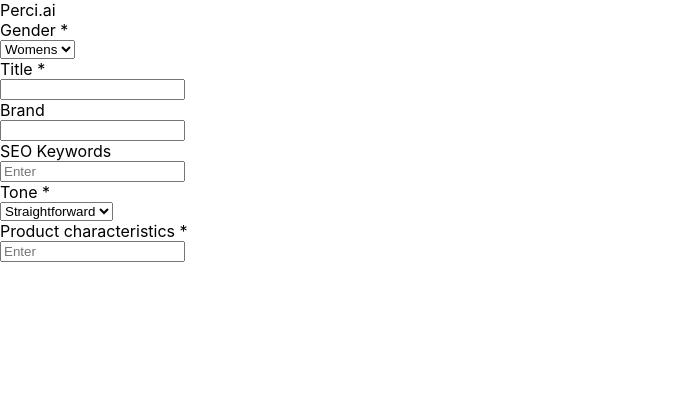
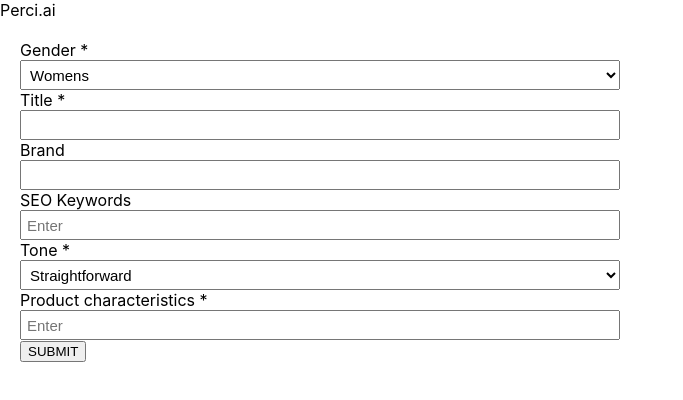
Before and after one commit to lennox-davidlevy/perci_form, a React (Create React App) app: page / in a window 1280 px wide. Shown: the top 400 px of the page, without its empty margins (0-683 px from the left). Built offline with nearby package versions, Linux system fonts and the light colour scheme.

Commit message:
form working, completed

```diff
--- a/package.json
+++ b/package.json
@@ -36,6 +36,7 @@
       "last 1 chrome version",
       "last 1 firefox version",
       "last 1 safari version"
-    ]
+    ],
+    "proxy": "http://localhost:5000"
   }
 }
--- a/src/App.css
+++ b/src/App.css
@@ -1,5 +1,10 @@
 * {
   box-sizing: border-box;
+}
+
+.form_container {
+  width: 50%;
+  padding: 20px;
 }
 
 .form_container > label,
@@ -7,3 +12,11 @@ select,
 input {
   display: block;
 }
+
+input,
+select {
+  padding: 5px;
+  font-size: 15px;
+  width: 100%;
+  height: 30px;
+}
--- a/src/Components/InputForm.js
+++ b/src/Components/InputForm.js
@@ -1,4 +1,5 @@
 import React, { useState } from 'react';
+import { gender, tone } from '../utilities';
 const InputForm = () => {
   const [formValues, setFormValues] = useState({
     gender: 'Womens',
@@ -42,6 +43,20 @@ const InputForm = () => {
     });
   };
 
+  const handleEnter = (e) => {
+    if (e.keyCode === 13) {
+      const form = e.target.form;
+      const index = Array.prototype.indexOf.call(form, e.target);
+      form.elements[index + 1].focus();
+      e.preDefault();
+    }
+  };
+
+  const handleSubmit = (e) => {
+    e.preventDefault();
+    console.log(formValues);
+  };
+
   return (
     <div className="form_container">
       <form>
@@ -52,9 +67,11 @@ const InputForm = () => {
           value={formValues.gender}
           onChange={handleChange}
         >
-          <option value="Womens">Womens</option>
-          <option value="Mens">Mens</option>
-          <option value="Unisex">Unisex</option>
+          {gender.map((item) => (
+            <option key={item} value={item}>
+              {item}
+            </option>
+          ))}
         </select>
         <label htmlFor="title_input">Title *</label>
         <input
@@ -63,6 +80,7 @@ const InputForm = () => {
           value={formValues.title}
           name="title"
           onChange={handleChange}
+          onKeyDown={handleEnter}
         />
         <label htmlFor="brand_input">Brand</label>
         <input
@@ -71,6 +89,7 @@ const InputForm = () => {
           value={formValues.brand}
           name="brand"
           onChange={handleChange}
+          onKeyDown={handleEnter}
         />
         <label htmlFor="seo_input">SEO Keywords</label>
         <input
@@ -98,12 +117,11 @@ const InputForm = () => {
           value={formValues.tone}
           onChange={handleChange}
         >
-          <option value="Straightforward">Straightforward</option>
-          <option value="Friendly">Friendly</option>
-          <option value="Cute">Cute</option>
-          <option value="Poetic">Poetic</option>
-          <option value="Luxe">Luxe</option>
-          <option value="Romantic">Romantic</option>
+          {tone.map((item) => (
+            <option value={item} key={item}>
+              {item}
+            </option>
+          ))}
         </select>
         <label htmlFor="characteristics_input">Product characteristics *</label>
         <input
@@ -117,7 +135,7 @@ const InputForm = () => {
         />
         {[...formValues.characteristic].map((item) => (
           <div
-            className="characteristic_items"
+            className="list_item"
             key={item}
             onClick={() => handleDeleteFromSet('characteristic', item)}
           >
@@ -125,6 +143,7 @@ const InputForm = () => {
           </div>
         ))}
       </form>
+      <button onClick={handleSubmit}>SUBMIT</button>
     </div>
   );
 };
--- a/src/utilities.js
+++ b/src/utilities.js
@@ -0,0 +1,11 @@
+const gender = ['Womens', 'Mens', 'Unisex'];
+const tone = [
+  'Straightforward',
+  'Friendly',
+  'Cute',
+  'Poetic',
+  'Luxe',
+  'Romantic',
+];
+
+export { gender, tone };
```
